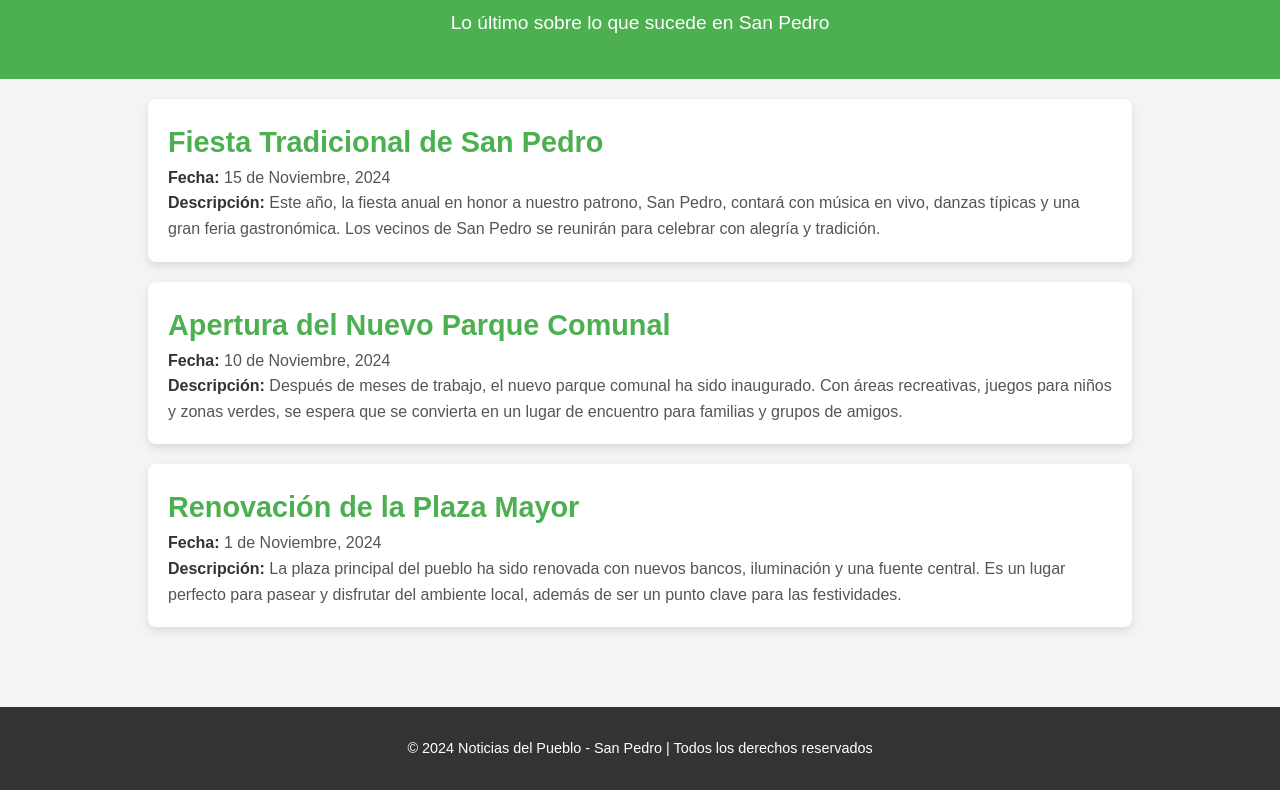
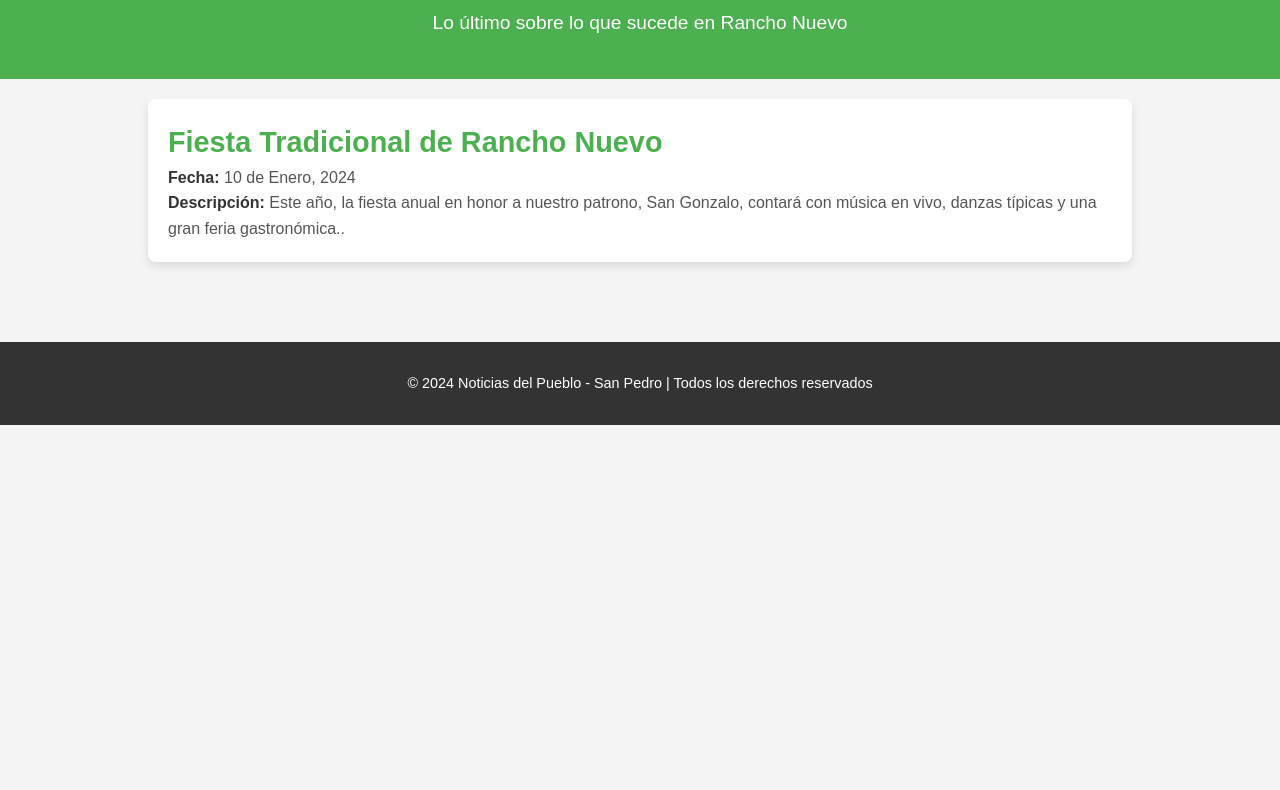
Before and after one commit to RANCHONUEVO/RANCHONUEVO.github.io, a plain HTML site: page noticias.html in a window 1280 px wide. Shown: the part 96-886 px from the top of the page. After the commit the page ends 800 px from the top, so only its background shows below. Drawn offline with Linux system fonts and the light colour scheme.

Commit message:
noticias.html

```diff
--- a/noticias.html
+++ b/noticias.html
@@ -4,34 +4,22 @@
     <meta charset="UTF-8">
     <meta name="viewport" content="width=device-width, initial-scale=1.0">
     <meta name="description" content="Noticias y eventos en el pueblo de San Pedro">
-    <title>Noticias del Pueblo - San Pedro</title>
+    <title>Noticias del Pueblo - Rancho Nuevo</title>
     <link href="csc/estilosnoticia.css" rel="stylesheet" type="text/css"/>
 </head>
 <body>
     <header>
         <div class="container">
             <h1>Noticias del Pueblo</h1>
-            <p>Lo último sobre lo que sucede en San Pedro</p>
+            <p>Lo último sobre lo que sucede en Rancho Nuevo</p>
         </div>
     </header>
 
     <main class="container">
         <section class="noticia">
-            <h2>Fiesta Tradicional de San Pedro</h2>
-            <p><strong>Fecha:</strong> 15 de Noviembre, 2024</p>
-            <p><strong>Descripción:</strong> Este año, la fiesta anual en honor a nuestro patrono, San Pedro, contará con música en vivo, danzas típicas y una gran feria gastronómica. Los vecinos de San Pedro se reunirán para celebrar con alegría y tradición.</p>
-        </section>
-
-        <section class="noticia">
-            <h2>Apertura del Nuevo Parque Comunal</h2>
-            <p><strong>Fecha:</strong> 10 de Noviembre, 2024</p>
-            <p><strong>Descripción:</strong> Después de meses de trabajo, el nuevo parque comunal ha sido inaugurado. Con áreas recreativas, juegos para niños y zonas verdes, se espera que se convierta en un lugar de encuentro para familias y grupos de amigos.</p>
-        </section>
-
-        <section class="noticia">
-            <h2>Renovación de la Plaza Mayor</h2>
-            <p><strong>Fecha:</strong> 1 de Noviembre, 2024</p>
-            <p><strong>Descripción:</strong> La plaza principal del pueblo ha sido renovada con nuevos bancos, iluminación y una fuente central. Es un lugar perfecto para pasear y disfrutar del ambiente local, además de ser un punto clave para las festividades.</p>
+            <h2>Fiesta Tradicional de Rancho Nuevo</h2>
+            <p><strong>Fecha:</strong> 10 de Enero, 2024</p>
+            <p><strong>Descripción:</strong> Este año, la fiesta anual en honor a nuestro patrono, San Gonzalo, contará con música en vivo, danzas típicas y una gran feria gastronómica..</p>
         </section>
     </main>
 
```
